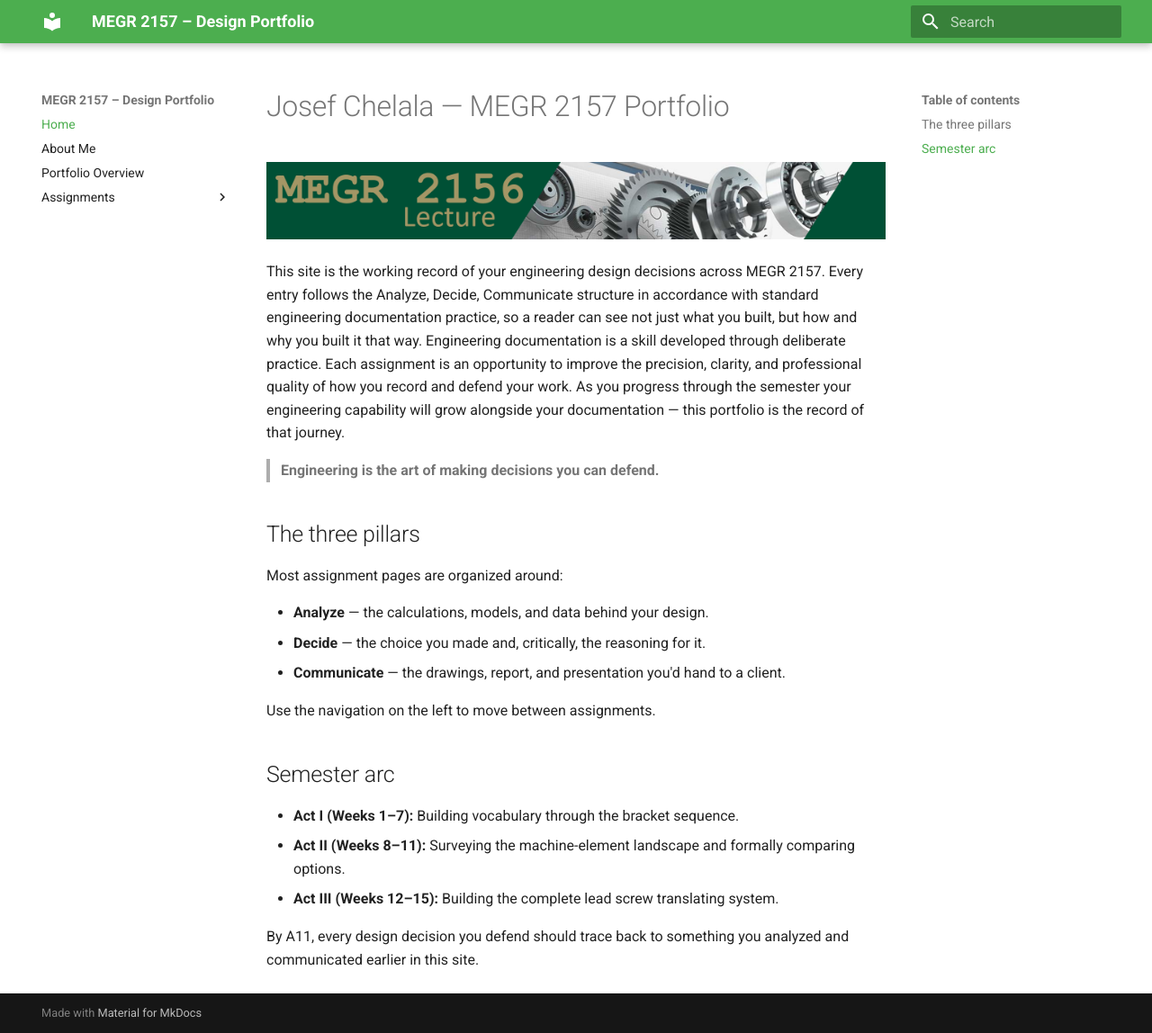
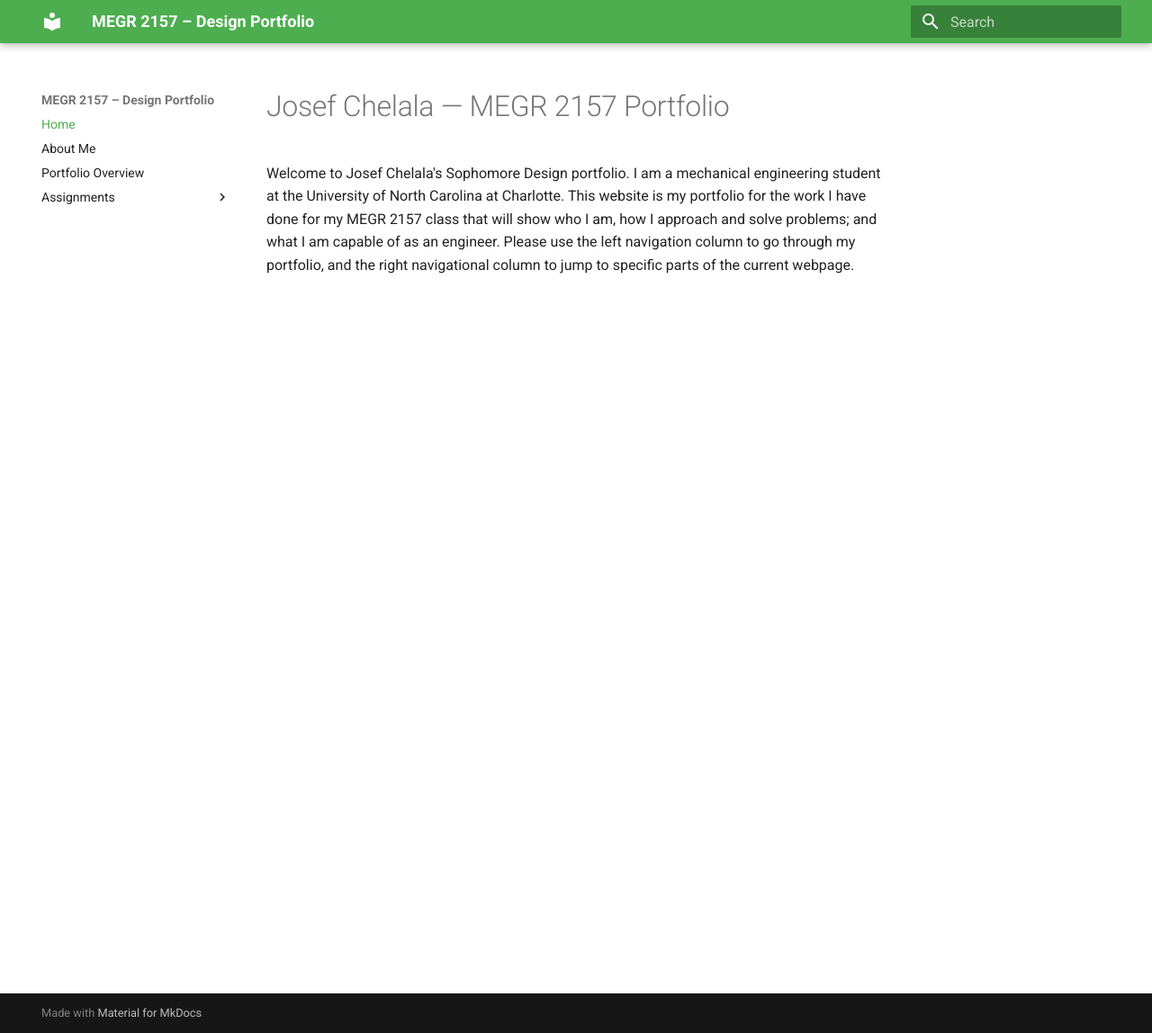
Before and after one commit to josef-chelala/megr2157-portfolio, an MkDocs documentation site: the page built from docs/index.md, in a window 1280 px wide and 1148 px high. Shown: the whole window at 90% size. Built offline with MkDocs 1.6.1 and Material for MkDocs 9.7.7, drawn with Linux system fonts in a browser that asks for light colours.

Commit message:
Update index.md
Added a short paragraph to explain who I am, what this portfolio is for, and how to approach the website.

```diff
--- a/docs/index.md
+++ b/docs/index.md
@@ -1,25 +1,5 @@
 # Josef Chelala — MEGR 2157 Portfolio
 
-![MEGR 2156-7 Title](MEGR2156title.png)
 
-This site is the working record of your engineering design decisions across MEGR 2157. Every entry follows the Analyze, Decide, Communicate structure in accordance with standard engineering documentation practice, so a reader can see not just what you built, but how and why you built it that way. Engineering documentation is a skill developed through deliberate practice. Each assignment is an opportunity to improve the precision, clarity, and professional quality of how you record and defend your work. As you progress through the semester your engineering capability will grow alongside your documentation — this portfolio is the record of that journey.
 
-> **Engineering is the art of making decisions you can defend.**
-
-## The three pillars
-
-Most assignment pages are organized around:
-
-- **Analyze** — the calculations, models, and data behind your design.
-- **Decide** — the choice you made and, critically, the reasoning for it.
-- **Communicate** — the drawings, report, and presentation you'd hand to a client.
-
-Use the navigation on the left to move between assignments.
-
-## Semester arc
-
-- **Act I (Weeks 1–7):** Building vocabulary through the bracket sequence.
-- **Act II (Weeks 8–11):** Surveying the machine-element landscape and formally comparing options.
-- **Act III (Weeks 12–15):** Building the complete lead screw translating system.
-
-By A11, every design decision you defend should trace back to something you analyzed and communicated earlier in this site.
+Welcome to Josef Chelala's Sophomore Design portfolio. I am a mechanical engineering student at the University of North Carolina at Charlotte. This website is my portfolio for the work I have done for my MEGR 2157 class that will show who I am, how I approach and solve problems; and what I am capable of as an engineer. Please use the left navigation column to go through my portfolio, and the right navigational column to jump to specific parts of the current webpage.
```
